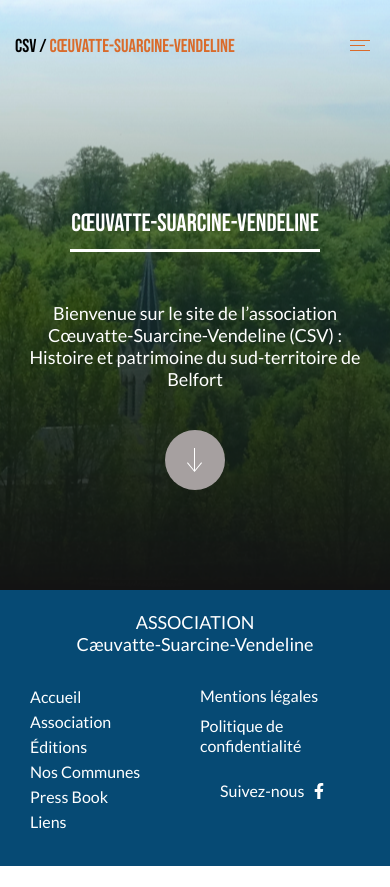
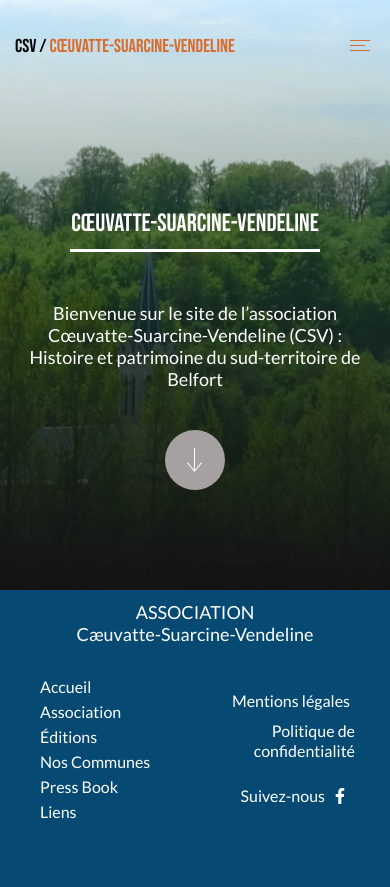
Before and after one commit to marinebrdesign/CSV, a Vue app: page /accueil in a window 390 px wide. Before the commit the page ends 866 px from the top, so only its background shows below. Built offline with nearby package versions, Linux system fonts and the light colour scheme.

Commit message:
footer responsive

```diff
--- a/src/assets/styles/footer.css
+++ b/src/assets/styles/footer.css
@@ -6,17 +6,11 @@ footer h4 {
     text-align: center;
     color: white;
     border: 1px solid #064A74;
-    padding-top: 20px;
+    padding-top: 10px;
 }
 
-footer a, ul, .reseaux p {
+footer a, footer ul, footer p{
     color: white;
-}
-
-.nav {
-    float: left;
-    width: 50%;
-    padding-left: 25px;
 }
 
 footer {
@@ -24,24 +18,29 @@ footer {
     padding-bottom: 50px;
 }
 
-.nav li, ul.reseaux li, .nav_2 li {
+footer .nav li, footer .nav_2 li {
   margin: 5px;
 }
 
-ul.nav_2 {
-    margin-top: 30px;
+ul.nav {
+    margin-bottom: 0;
+    width: 50%;
 }
 
-.nav {
-    margin-bottom: 0;
+.nav_2 {
+    width: 50%;
 }
 
 .article {
     border: 1px solid #064A74;
 }
 
-.reseaux svg {
+.nav_2 svg {
     padding-left: 10px;
+}
+
+.nav_2 li:nth-child(2) {
+    padding-left: 5px;
 }
 
 
@@ -51,23 +50,74 @@ ul.nav_2 {
     footer .nav_2 li:nth-child(2){
         margin: 10px 0 25px 0;
     }
+
+    .footer_row {
+        display: flex;
+        flex-direction: row;
+        justify-content: space-between;
+    }
+
+    footer p, a {
+        font-size: 20px;
+    }
+
+    ul.nav_2 {
+        margin-top: 30px;
+        margin-right: 100px;
+        text-align: end;
+    }
+
+    ul.nav {
+        margin-left: 60px;
+    }
+
+
 }
 
 @media screen and (max-width: 1200px) {
+    ul.nav_2 {
+        margin-right: 70px;
+    }
 
+    ul.nav {
+        margin-left: 30px;
+    }
 }
 
 @media screen and (max-width: 992px) {
+    footer p, a {
+      font-size: 18px;
+    }
+
+    ul.nav_2 {
+        margin-right: 50px;
+    }
+
+    ul.nav {
+        margin-left: 10px;
+    }
 
 }
 
 @media screen and (max-width: 768px) {
-    footer .nav_2 {
-        position: relative;
-        right: 20px;
+
+    ul.nav {
+        padding-left: 50px;
+    }
+
+    footer p, a {
+        font-size: 16px;
     }
 }
 
 @media screen and (max-width: 480px) {
 
+    ul.nav_2 {
+        margin-right: 35px;
+    }
+
+
+    ul.nav {
+        padding-left: 25px;
+    }
 }
--- a/src/assets/styles/style_mise_en_page.css
+++ b/src/assets/styles/style_mise_en_page.css
@@ -487,7 +487,7 @@ html, body {
         background-color:#4E94BF;
         padding:20px 20px 5px 20px;
         width: 100%;
-        height: 830px;
+        height: 560px;
         max-width: 768px;
         margin:40px auto 60px auto;
     }
@@ -495,7 +495,7 @@ html, body {
 
     .article {
         background-color: #064A74;
-        padding: 100px;
+        padding: 50px 100px;
     }
 
 
@@ -548,7 +548,7 @@ html, body {
     .rejoindre {
         height: 500px;
         display: grid;
-        margin-bottom: 100px;
+        margin-bottom: 50px;
     }
 
     .rejoindre h1, .form_contact h1, .rejoindre p {
@@ -565,7 +565,7 @@ html, body {
     }
 
     .form_contact {
-        height: 815px;
+        height: 555px;
     }
 
 
@@ -588,7 +588,7 @@ html, body {
     .rejoindre {
         height: 400px;
         display: grid;
-        margin-bottom: 100px;
+        margin-bottom: 50px;
     }
 
     #rejoindre {
@@ -608,7 +608,7 @@ html, body {
     }
 
     .form_contact {
-        height: 797px;
+        height: 550px;
     }
 
     .texte_rejoindre {
@@ -675,7 +675,7 @@ html, body {
         background-color:#4E94BF;
         padding:20px 20px 5px 20px;
         width: 100%;
-        height: 800px;
+        height: 550px;
         max-width: 768px;
         margin:0 auto 60px auto;
     }
--- a/src/assets/styles/typographie_couleurs.css
+++ b/src/assets/styles/typographie_couleurs.css
@@ -32,7 +32,6 @@ li {
 }
 
 h4 {
-    font-size: 20px;
     margin-bottom: 10px;
     margin-top: 10px;
 }
@@ -79,6 +78,10 @@ h1 {
         font-family: Lato;
         font-size: 20px;
     }
+
+    h4 {
+        font-size: 22px;
+    }
 }
 
 @media screen and (max-width: 1200px) {
@@ -88,6 +91,10 @@ h1 {
         font-weight: 400;
         text-decoration: none;
         color: black;
+    }
+
+    h4 {
+        font-size: 20px;
     }
 
     input, textarea {
@@ -105,6 +112,10 @@ h1 {
         color: black;
     }
 
+    h4 {
+        font-size: 18px;
+    }
+
     input, textarea {
         font-family: Lato;
         font-size: 16px;
--- a/src/components/c-footer.vue
+++ b/src/components/c-footer.vue
@@ -2,6 +2,7 @@
     <div>
         <footer>
             <h4>ASSOCIATION <br>Cæuvatte-Suarcine-Vendeline</h4>
+          <div class="footer_row">
           <ul class="nav">
               <li>
                 <router-link to="/accueil">Accueil</router-link>
@@ -22,7 +23,6 @@
                 <router-link to="/liens">Liens</router-link>
               </li>
             </ul>
-
             <ul class="nav_2">
               <li>
                 <router-link to="/mentions_legales">Mentions légales</router-link>
@@ -30,11 +30,9 @@
               <li>
                 <router-link to="/politique_confidentialite">Politique de confidentialité</router-link>
               </li>
-              </ul>
-
-              <ul class="reseaux">
               <li><p>Suivez-nous<a href="https://fr-fr.facebook.com/"><i class="fab fa-facebook-f"></i></a></p></li>
             </ul>
+          </div>
         </footer>
     </div>
 </template>
--- a/src/pages/association.vue
+++ b/src/pages/association.vue
@@ -79,25 +79,9 @@
                     <label for="prenom"></label>
                     <input type="text" placeholder="Prénom" id="prenom" name="user_firstname" required>
                 </div>
-                <div class="adresse">
-                    <label for="adresse"></label>
-                    <input type="text" placeholder="Adresse" id="adresse" name="user_adress" required>
-                </div>
-                <div class="code_postal">
-                    <label for="code_postal"></label>
-                    <input type="number" placeholder="Code Postal" id="code_postal" name="user_code" required>
-                </div>
-                <div class="ville">
-                    <label for="ville"></label>
-                    <input type="text" placeholder="Ville" id="ville" name="user_city" required>
-                </div>
                 <div class="mail">
                     <label for="mail"></label>
                     <input type="email" placeholder="Adresse mail" id="mail" name="user_mail" required>
-                </div>
-                <div class="tel">
-                    <label for="tel"></label>
-                    <input type="number" placeholder="Téléphone" id="tel" name="user_phone" required>
                 </div>
               <div class="msg">
                 <label for="msg"></label>
--- a/src/pages/mentions_legales.vue
+++ b/src/pages/mentions_legales.vue
@@ -68,6 +68,6 @@ export default {
     text-align: center;
   }
   main {
-    margin: 35px 10px 0 10px;
+    margin: 35px 20px 35px 20px;
   }
 </style>
--- a/src/pages/politique_confidentialite.vue
+++ b/src/pages/politique_confidentialite.vue
@@ -120,7 +120,7 @@
 
           <br>Comment la plateforme Sendinblue sécurise vos données personnelles ? <br>
           <br>La plateforme Sendinblue a mis en application toutes les infrastructures nécessaires à la bonne sauvegarde et protection de vos données personnelles. La plateforme est transparente qu’en aux mesures mises en application :
-            <a href="https://help.sendinblue.com/hc/fr/categories/360000229110-RGPD">https://help.sendinblue.com/hc/fr/categories/360000229110-RGPD</a>
+            <a href="https://help.sendinblue.com/hc/fr/categories/360000229110-RGPD">Sendinblue</a>
     <br>
           <br>Les serveurs d’hébergement sont exclusivement situés au sein de l’Union Européenne, sur leurs propres serveurs, sur Google Cloud ou sur AWS. L’ensemble des données sont répliquées trois fois dans au moins deux géographies différentes. SendinBlue effectue également régulièrement des sauvegardes de vos données (1 fois par semaine minimum). Celles-ci sont chiffrées avant d’être stockées sur un Cloud Storage (AWS ou Google Cloud). Par ailleurs, la Plateforme a mis en place une traçabilité de ces données tout au long des traitements réalisés grâce à un système de suivi et d’identifications des logs. L’archivage est réalisé uniquement pour des raisons légales, les bases étant ensuite purgées à l’issue du délai de conservation.
     <br>
@@ -157,6 +157,6 @@ h2 {
   text-align: center;
 }
 main {
-  margin: 35px 10px 0 10px;
+  margin: 35px 20px 35px 20px;
 }
 </style>
```
Lines whose indentation alone changed are shown as unchanged.
